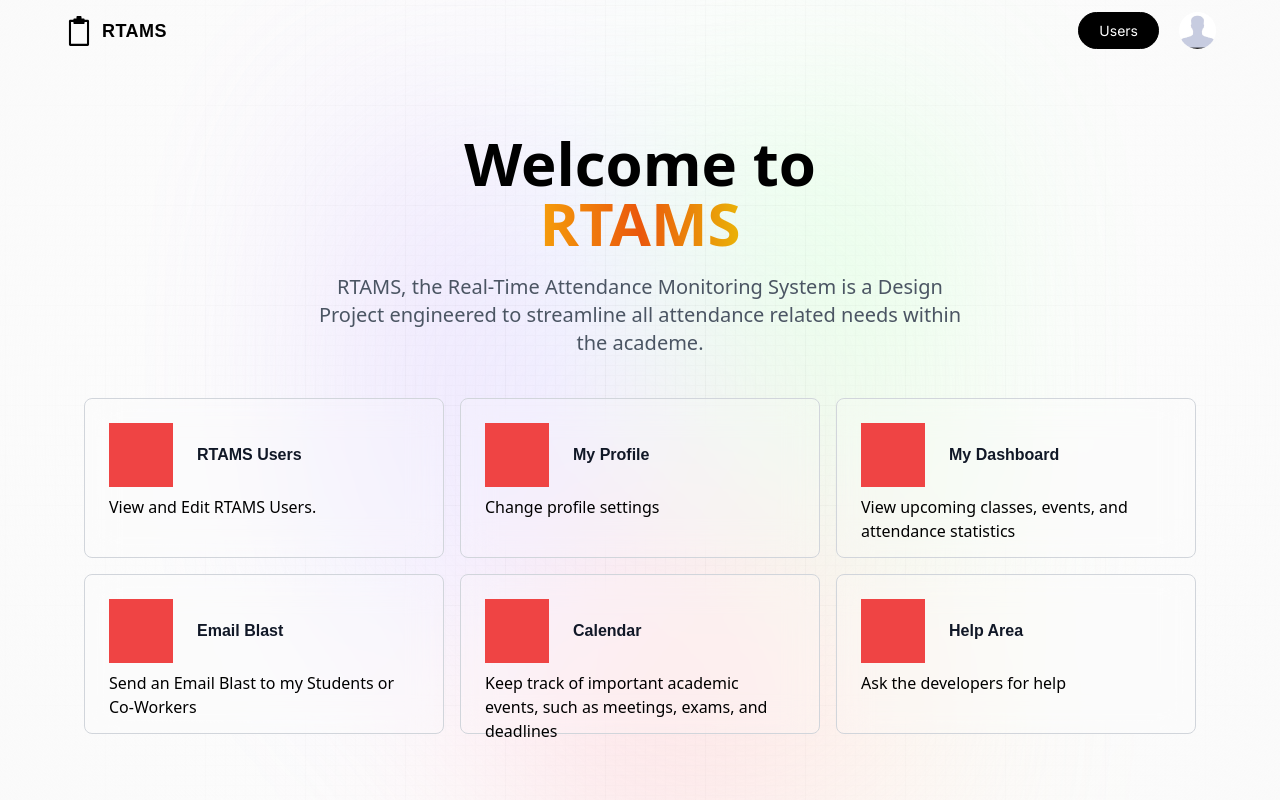
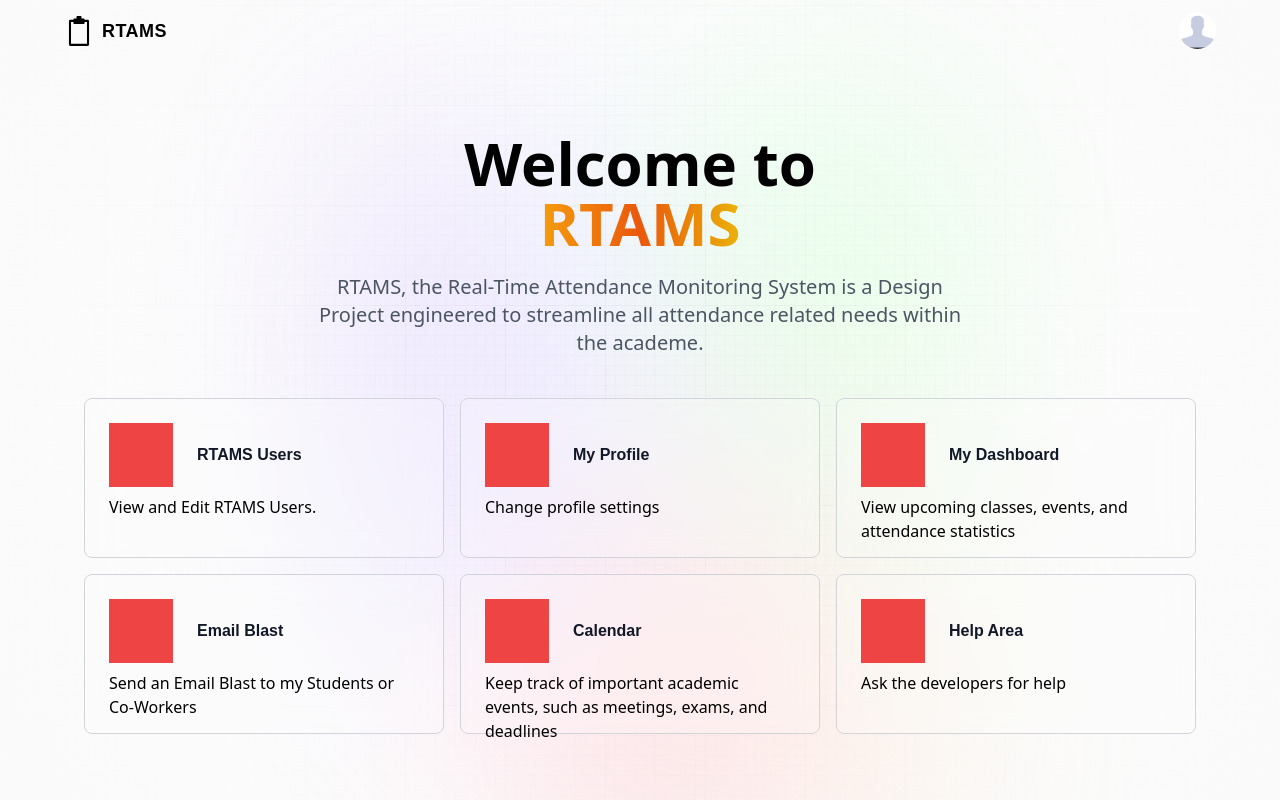
Before and after one commit to Merckerk/rtams-next, a Next.js app: page / in a window 1280 px wide. Built offline with nearby package versions, Linux system fonts and the light colour scheme.

Commit message:
chore: revised navbar

```diff
--- a/components/navBar/page.jsx
+++ b/components/navBar/page.jsx
@@ -46,9 +46,6 @@ const NavBar = () => {
       <div className="sm:flex hidden">
         {isLoggedIn ? (
           <div className="flex gap-3 md:gap-5">
-            <Link href="/create-admin" className="black_btn">
-              Users
-            </Link>
             {image ? (
               <button type="button" onClick={logout} className="outline_btn">
                 Sign Out
```
